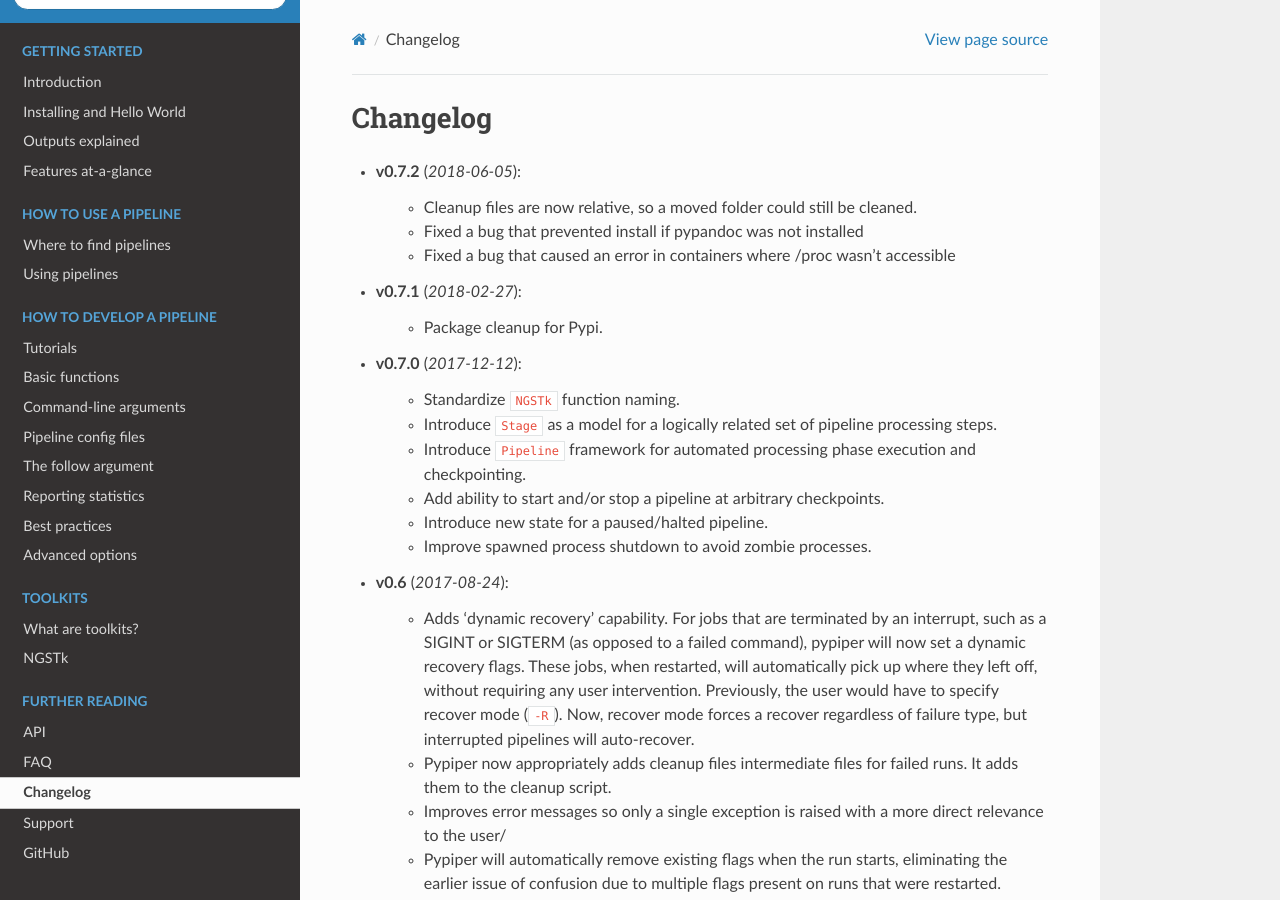
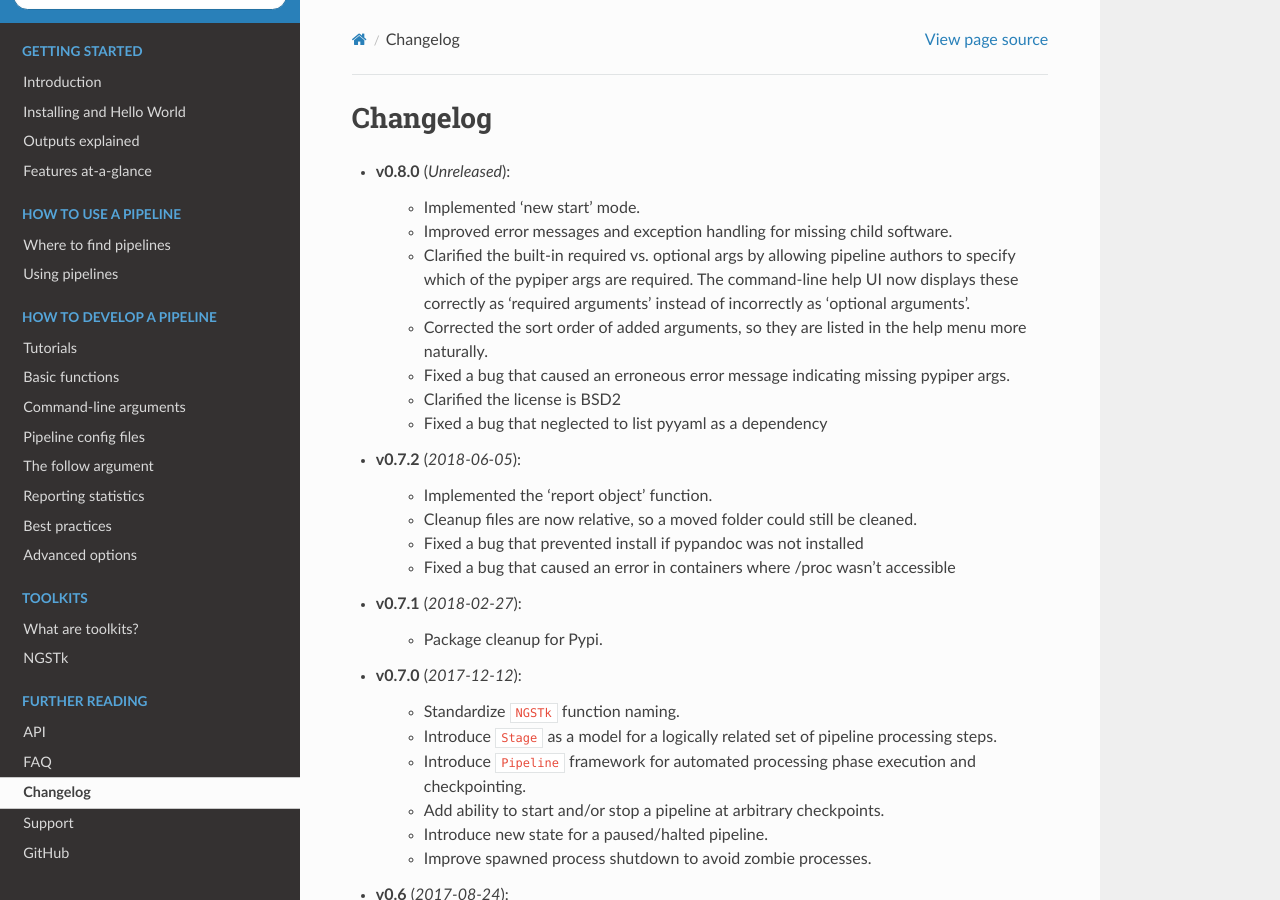
Before and after one commit to databio/pypiper, a Sphinx documentation site: the page built from doc/source/changelog.rst, in a window 1280 px wide and 900 px high. Built offline with Sphinx 7.4.7 and the Read the Docs theme 2.0.0, drawn with Linux system fonts in a browser that asks for light colours.

Commit message:
update changelog

```diff
--- a/doc/source/changelog.rst
+++ b/doc/source/changelog.rst
@@ -1,6 +1,24 @@
 Changelog
 ******************************
+- **v0.8.0** (*Unreleased*):
+
+    - Implemented 'new start' mode.
+
+    - Improved error messages and exception handling for missing child software.
+
+    - Clarified the built-in required vs. optional args by allowing pipeline authors to specify which of the pypiper args are required. The command-line help UI now displays these correctly as 'required arguments' instead of incorrectly as 'optional arguments'.
+
+    - Corrected the sort order of added arguments, so they are listed in the help menu more naturally.
+
+    - Fixed a bug that caused an erroneous error message indicating missing pypiper args.
+
+    - Clarified the license is BSD2
+
+    - Fixed a bug that neglected to list pyyaml as a dependency
+
 - **v0.7.2** (*2018-06-05*):
+
+    - Implemented the 'report object' function.
 
     - Cleanup files are now relative, so a moved folder could still be cleaned.
 
```
